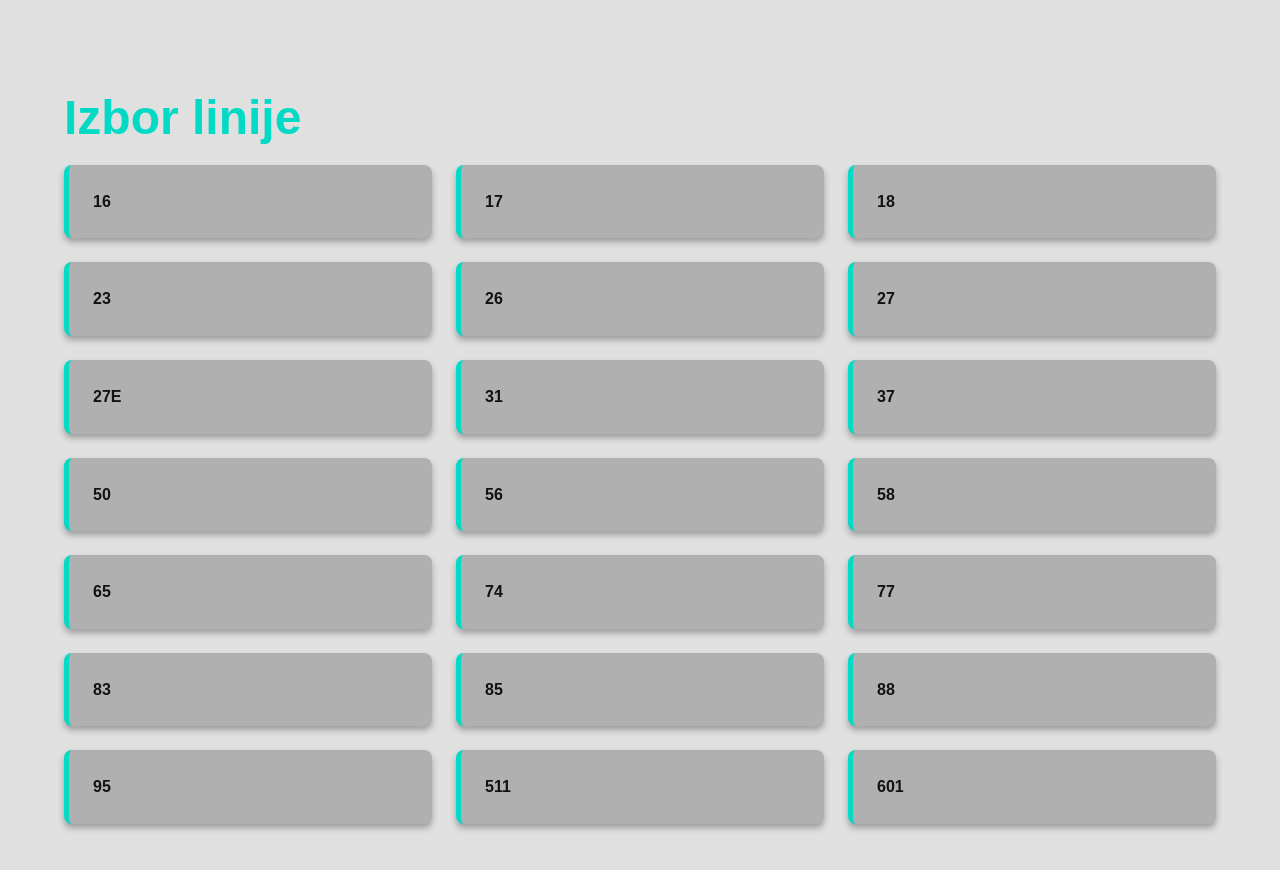
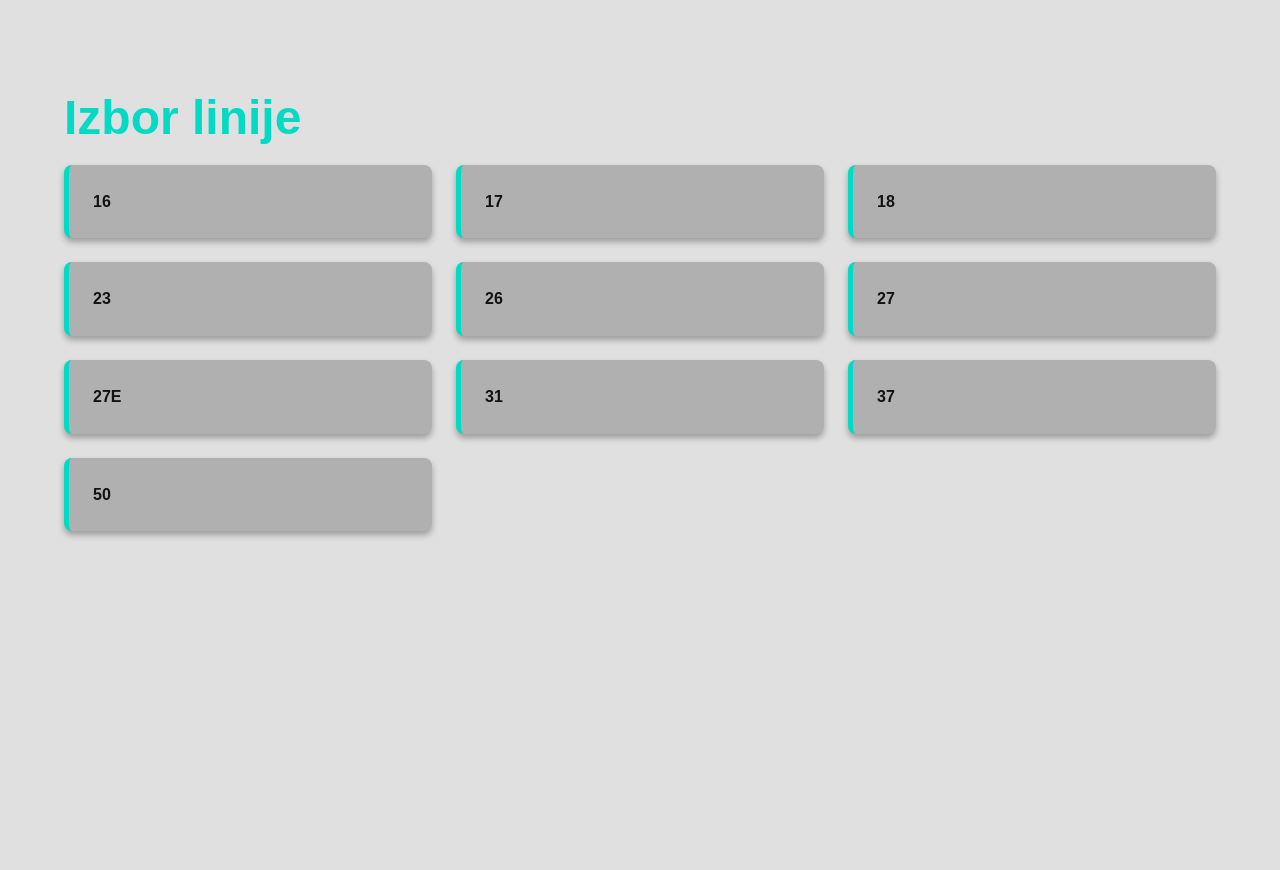
Before and after one commit to l96000/test95tracker, a website: page index.html in a window 1280 px wide. After the commit the page ends 800 px from the top, so only its background shows below. Drawn offline with Linux system fonts and the light colour scheme.

Commit message:
Update index.html

```diff
--- a/index.html
+++ b/index.html
@@ -121,17 +121,6 @@ h2 {
                 <a href="31.html" class="link-card">31</a>
                 <a href="37.html" class="link-card">37</a>
                 <a href="50.html" class="link-card">50</a>
-                <a href="56.html" class="link-card">56</a>
-                <a href="58.html" class="link-card">58</a>
-                <a href="65.html" class="link-card">65</a>
-                <a href="74.html" class="link-card">74</a>
-                <a href="77.html" class="link-card">77</a>
-                <a href="83.html" class="link-card">83</a>
-                <a href="85.html" class="link-card">85</a>
-                <a href="88.html" class="link-card">88</a>
-                <a href="95.html" class="link-card">95</a>
-                <a href="511.html" class="link-card">511</a>
-                <a href="601.html" class="link-card">601</a>
             </div>
         </section>
     </main>
```
